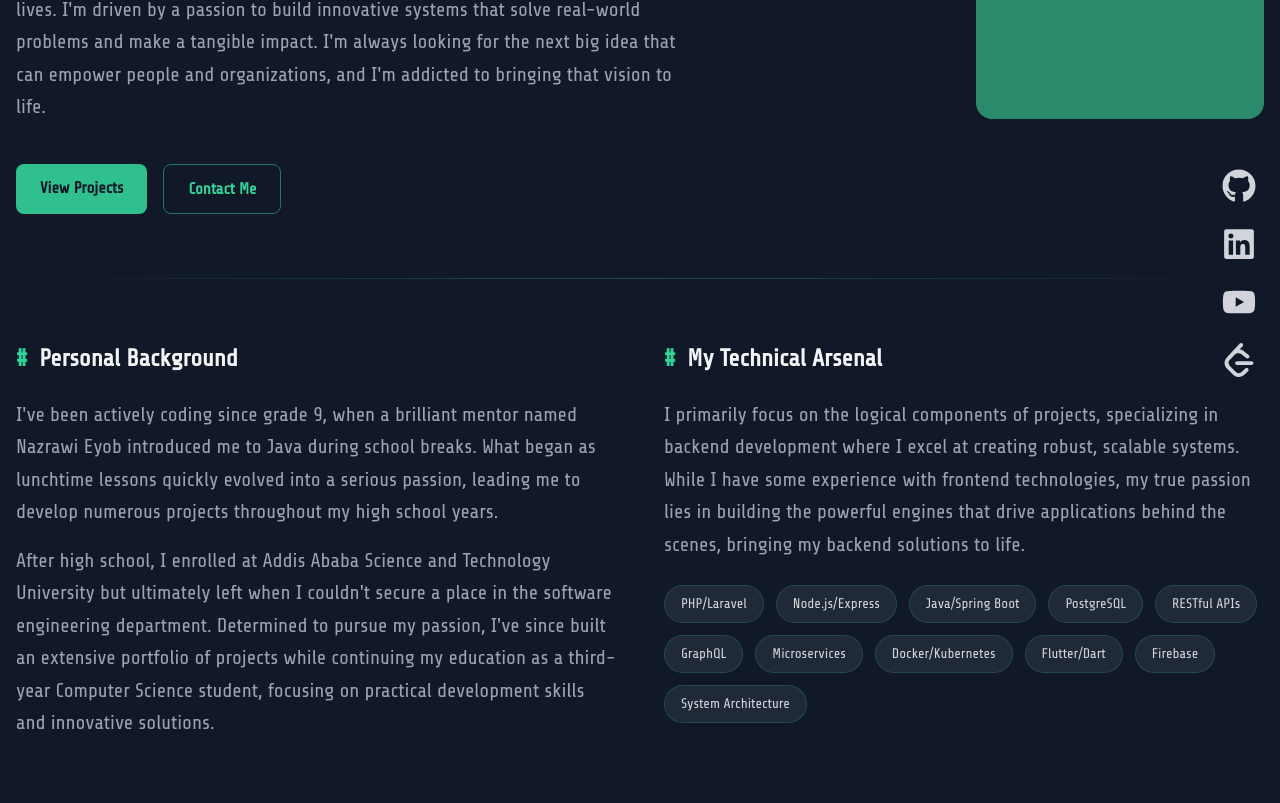
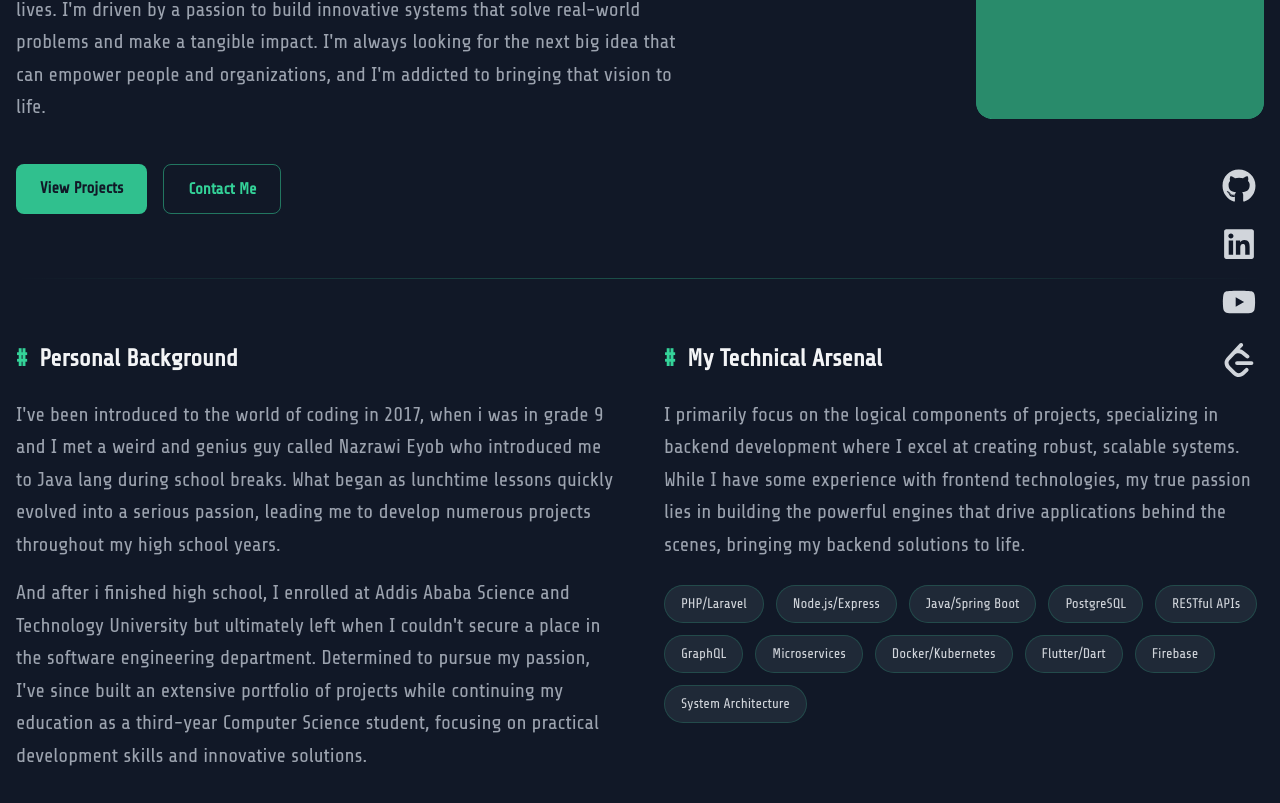
Before and after one commit to mc-solo/my-portfolio, a React (Vite) app: page / in a window 1280 px wide. Shown: the part 343-1146 px from the top of the page. Built offline with nearby package versions, Linux system fonts and the light colour scheme; grey boxes are pictures that could not be loaded.

Commit message:
update: hero content

```diff
--- a/src/components/Hero.jsx
+++ b/src/components/Hero.jsx
@@ -126,10 +126,10 @@ const Hero = () => {
             </h3>
             <div className="space-y-4 text-gray-400">
               <p className="leading-relaxed text-xl">
-                I've been actively coding since grade 9, when a brilliant mentor named Nazrawi Eyob introduced me to Java during school breaks. What began as lunchtime lessons quickly evolved into a serious passion, leading me to develop numerous projects throughout my high school years.
+                I've been introduced to the world of coding in 2017, when i was in grade 9 and I met a weird and genius guy called Nazrawi Eyob who introduced me to Java lang during school breaks. What began as lunchtime lessons quickly evolved into a serious passion, leading me to develop numerous projects throughout my high school years.
               </p>
               <p className="leading-relaxed text-xl">
-                After high school, I enrolled at Addis Ababa Science and Technology University but ultimately left when I couldn't secure a place in the software engineering department. Determined to pursue my passion, I've since built an extensive portfolio of projects while continuing my education as a third-year Computer Science student, focusing on practical development skills and innovative solutions.
+                And after i finished high school, I enrolled at Addis Ababa Science and Technology University but ultimately left when I couldn't secure a place in the software engineering department. Determined to pursue my passion, I've since built an extensive portfolio of projects while continuing my education as a third-year Computer Science student, focusing on practical development skills and innovative solutions.
               </p>
             </div>
           </motion.div>
```
